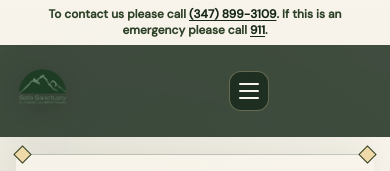
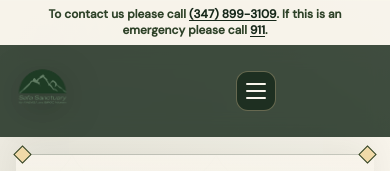
Before and after one commit to Volta-NYC/safa-sanctuary, a Next.js app: page / in a window 390 px wide. Shown: the top 171 px of the page. Built offline with nearby package versions, Linux system fonts and the light colour scheme.

Commit message:
fix: align mobile menu button

```diff
--- a/app/globals.css
+++ b/app/globals.css
@@ -1672,10 +1672,11 @@ footer a:hover {
   }
 
   .site-nav {
-    padding: 0.45rem 0.35rem 0.4rem 0.65rem;
+    padding: 0.45rem 0 0.4rem 0.65rem;
   }
 
   .site-nav > .container-rail {
+    width: 100%;
     height: 78px;
     gap: 0.75rem;
   }
```
